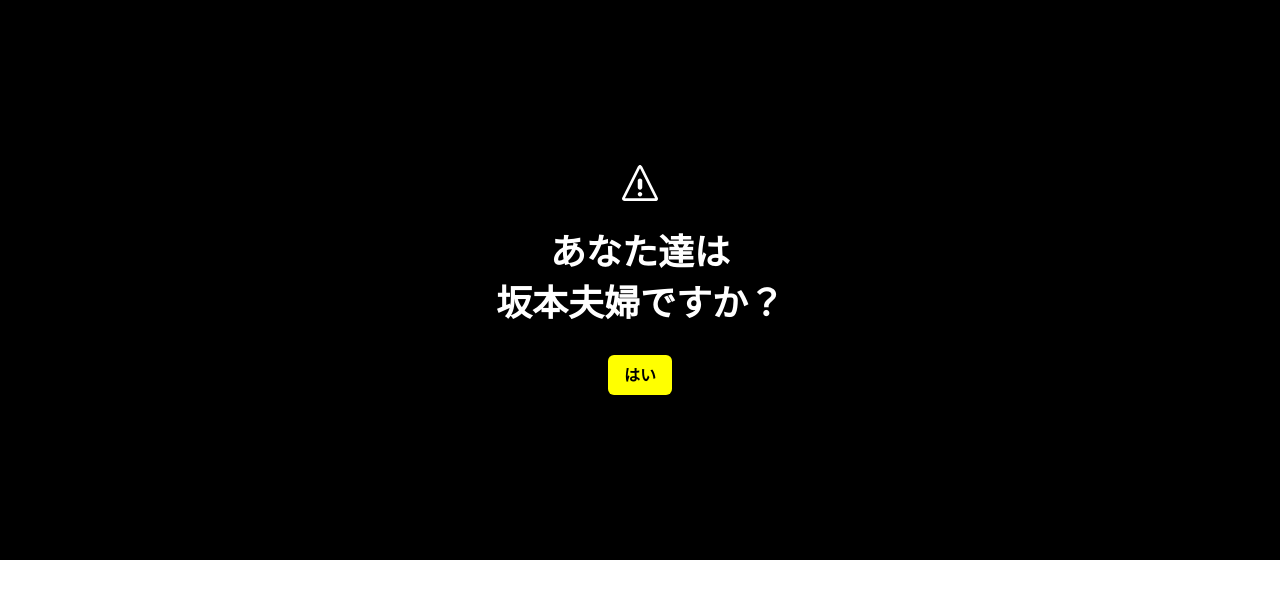
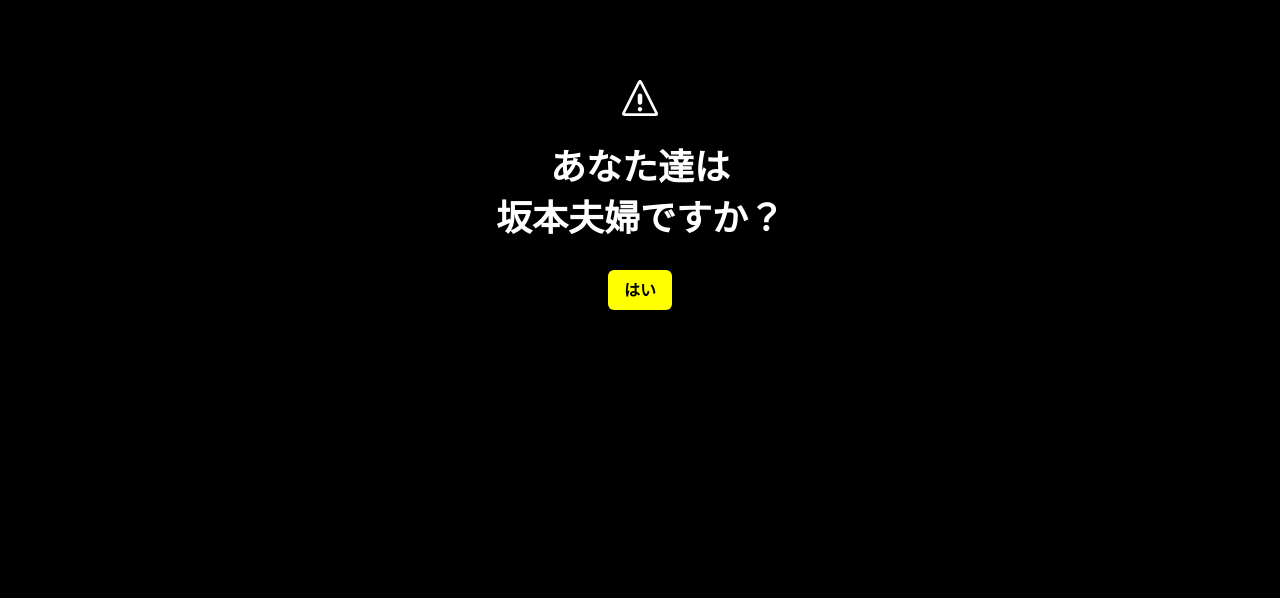
Before and after one commit to hirata423/surprise, a Next.js app: page /Top in a window 1280 px wide. Shown: the top 598 px of the page. Built offline with nearby package versions, Linux system fonts and the light colour scheme.

Commit message:
デザイン変更

```diff
--- a/pages/Top.tsx
+++ b/pages/Top.tsx
@@ -8,12 +8,12 @@ const Top = () => {
   const yes = useCallback(() => router.push("/Top2"), [router]);
 
   return (
-    <Flex bgColor="black" minHeight="70vh" align="center" justify="center">
+    <Flex bgColor="black" minHeight="100vh" pt="80px" justify="center">
       <Stack align="center" spacing="30px">
         <Heading color="white">
           <ImWarning color="white" />
         </Heading>
-        <Stack align="center" justify="center">
+        <Stack align="center">
           <Heading color="white">あなた達は</Heading>
           <Heading color="white">坂本夫婦ですか？</Heading>
         </Stack>
```
